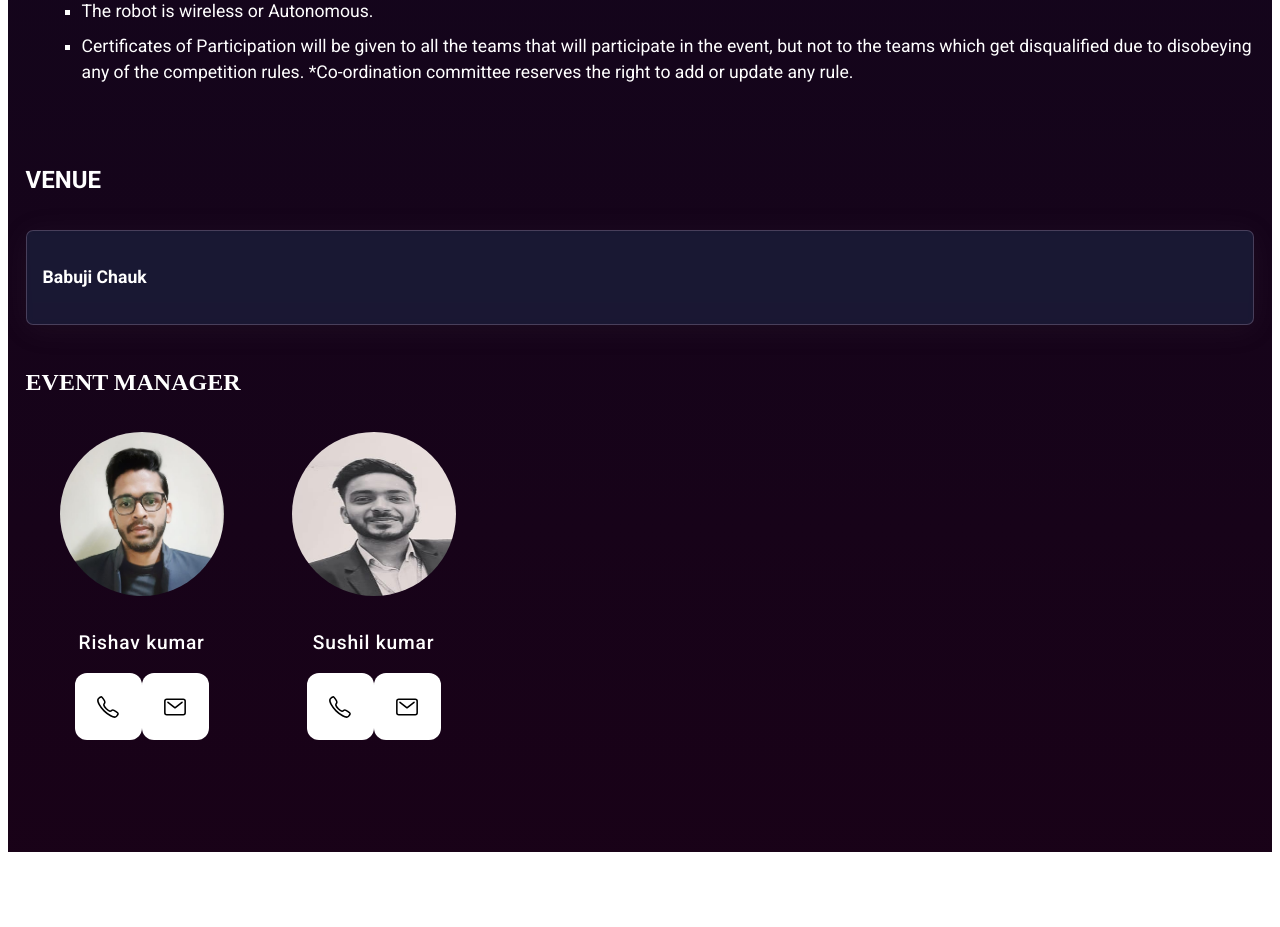
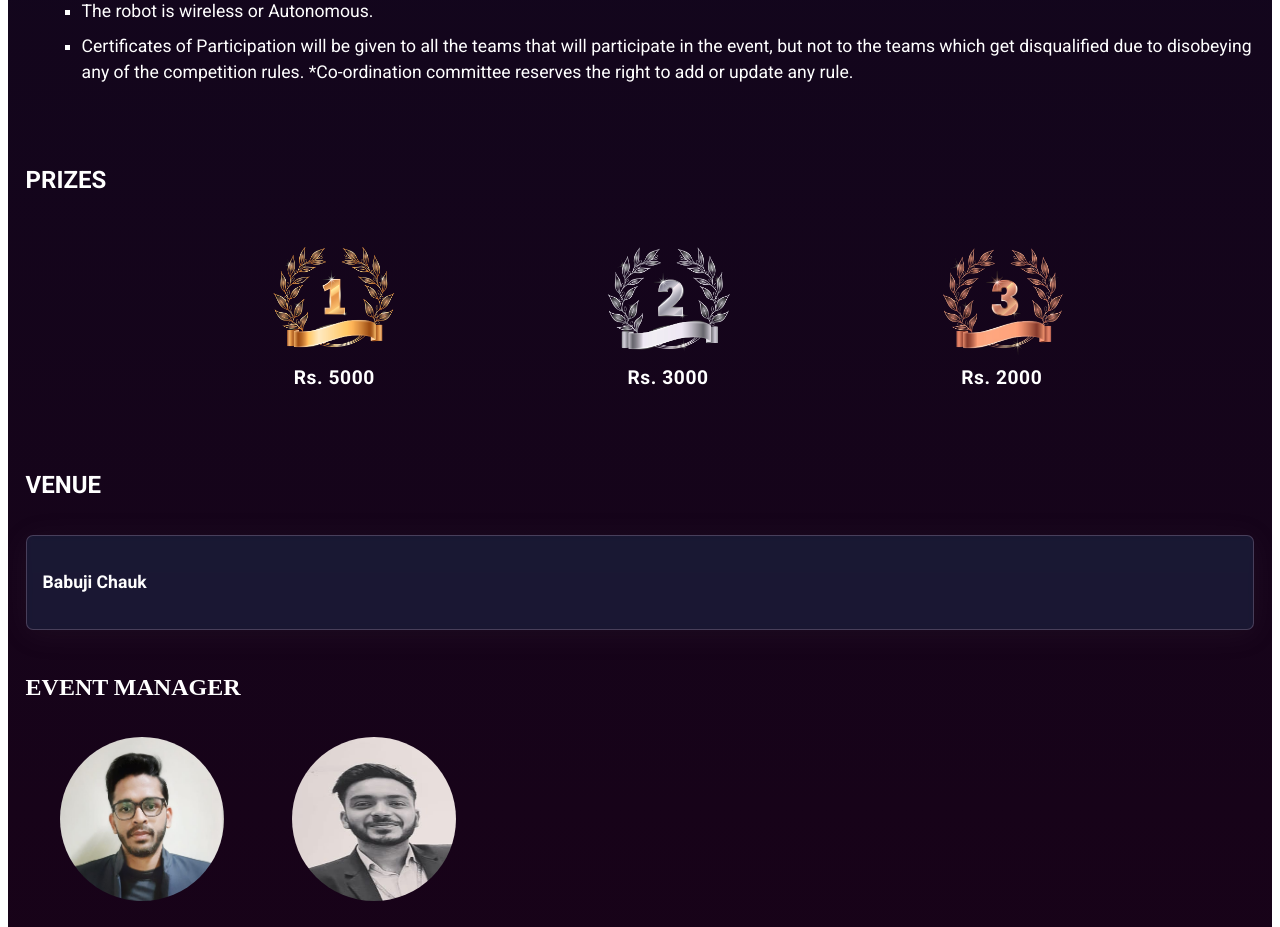
Before and after one commit to subrat611/technorollix23, a Nuxt app: page /eventdetails/robovation/robowar in a window 1280 px wide. Shown: the part 3660-4587 px from the top of the page. Before the commit the page ends 4520 px from the top, so only its background shows below. Built offline with nearby package versions, Linux system fonts and the light colour scheme; a web font is replaced by a local one.

Commit message:
prize update

```diff
--- a/pages/eventdetails/robovation/roborace.vue
+++ b/pages/eventdetails/robovation/roborace.vue
@@ -169,6 +169,40 @@
         </ul>
       </div>
 
+      <!-- prizes -->
+      <div class="detail-judg">
+        <h2>{{ 'prizes'.toUpperCase() }}</h2>
+        <ul class="prize-wrapper">
+          <li class="prize">
+            <nuxt-img
+              src="/prize1.png"
+              format="webp"
+              width="130"
+              height="130"
+            />
+            <span>Rs. 5000</span>
+          </li>
+          <li class="prize">
+            <nuxt-img
+              src="/prize2.png"
+              format="webp"
+              width="130"
+              height="130"
+            />
+            <span>Rs. 3000</span>
+          </li>
+          <li class="prize">
+            <nuxt-img
+              src="/prize3.png"
+              format="webp"
+              width="130"
+              height="130"
+            />
+            <span>Rs. 2000</span>
+          </li>
+        </ul>
+      </div>
+
       <!-- venue -->
 
       <div class="detail-judg">
@@ -333,6 +367,25 @@ li {
         font-family: 'Roboto', sans-serif;
         line-height: 1.6rem;
       }
+
+      .prize-wrapper {
+        display: flex;
+        justify-content: space-evenly;
+        flex-wrap: wrap;
+        .prize {
+          width: fit-content;
+          display: flex;
+          flex-direction: column;
+          justify-content: center;
+          align-items: center;
+
+          span {
+            font-size: 1.2rem;
+            font-weight: bold;
+            letter-spacing: 0.03em;
+          }
+        }
+      }
     }
 
     .detail-track {
--- a/pages/eventdetails/robovation/robosoccer.vue
+++ b/pages/eventdetails/robovation/robosoccer.vue
@@ -174,6 +174,40 @@
         </ul>
       </div>
 
+      <!-- prizes -->
+      <div class="detail-judg">
+        <h2>{{ 'prizes'.toUpperCase() }}</h2>
+        <ul class="prize-wrapper">
+          <li class="prize">
+            <nuxt-img
+              src="/prize1.png"
+              format="webp"
+              width="130"
+              height="130"
+            />
+            <span>Rs. 5000</span>
+          </li>
+          <li class="prize">
+            <nuxt-img
+              src="/prize2.png"
+              format="webp"
+              width="130"
+              height="130"
+            />
+            <span>Rs. 3000</span>
+          </li>
+          <li class="prize">
+            <nuxt-img
+              src="/prize3.png"
+              format="webp"
+              width="130"
+              height="130"
+            />
+            <span>Rs. 2000</span>
+          </li>
+        </ul>
+      </div>
+
       <!-- venue -->
 
       <div class="detail-judg">
@@ -340,6 +374,25 @@ li {
         font-family: 'Roboto', sans-serif;
         line-height: 1.6rem;
       }
+
+      .prize-wrapper {
+        display: flex;
+        justify-content: space-evenly;
+        flex-wrap: wrap;
+        .prize {
+          width: fit-content;
+          display: flex;
+          flex-direction: column;
+          justify-content: center;
+          align-items: center;
+
+          span {
+            font-size: 1.2rem;
+            font-weight: bold;
+            letter-spacing: 0.03em;
+          }
+        }
+      }
     }
 
     .detail-track {
--- a/pages/eventdetails/robovation/robowar.vue
+++ b/pages/eventdetails/robovation/robowar.vue
@@ -203,6 +203,40 @@
         </ul>
       </div>
 
+      <!-- prizes -->
+      <div class="detail-judg">
+        <h2>{{ 'prizes'.toUpperCase() }}</h2>
+        <ul class="prize-wrapper">
+          <li class="prize">
+            <nuxt-img
+              src="/prize1.png"
+              format="webp"
+              width="130"
+              height="130"
+            />
+            <span>Rs. 5000</span>
+          </li>
+          <li class="prize">
+            <nuxt-img
+              src="/prize2.png"
+              format="webp"
+              width="130"
+              height="130"
+            />
+            <span>Rs. 3000</span>
+          </li>
+          <li class="prize">
+            <nuxt-img
+              src="/prize3.png"
+              format="webp"
+              width="130"
+              height="130"
+            />
+            <span>Rs. 2000</span>
+          </li>
+        </ul>
+      </div>
+
       <!-- venue -->
 
       <div class="detail-round-one">
@@ -339,6 +373,7 @@ li {
     .detail-spec,
     .detail-power,
     .detail-rules,
+    .detail-judg,
     .detail-game-rules,
     .detail-round-one,
     .detail-round-two {
@@ -355,6 +390,25 @@ li {
         font-size: 1.1rem;
         font-family: 'Roboto', sans-serif;
         line-height: 1.6rem;
+      }
+
+      .prize-wrapper {
+        display: flex;
+        justify-content: space-evenly;
+        flex-wrap: wrap;
+        .prize {
+          width: fit-content;
+          display: flex;
+          flex-direction: column;
+          justify-content: center;
+          align-items: center;
+
+          span {
+            font-size: 1.2rem;
+            font-weight: bold;
+            letter-spacing: 0.03em;
+          }
+        }
       }
     }
 
```
